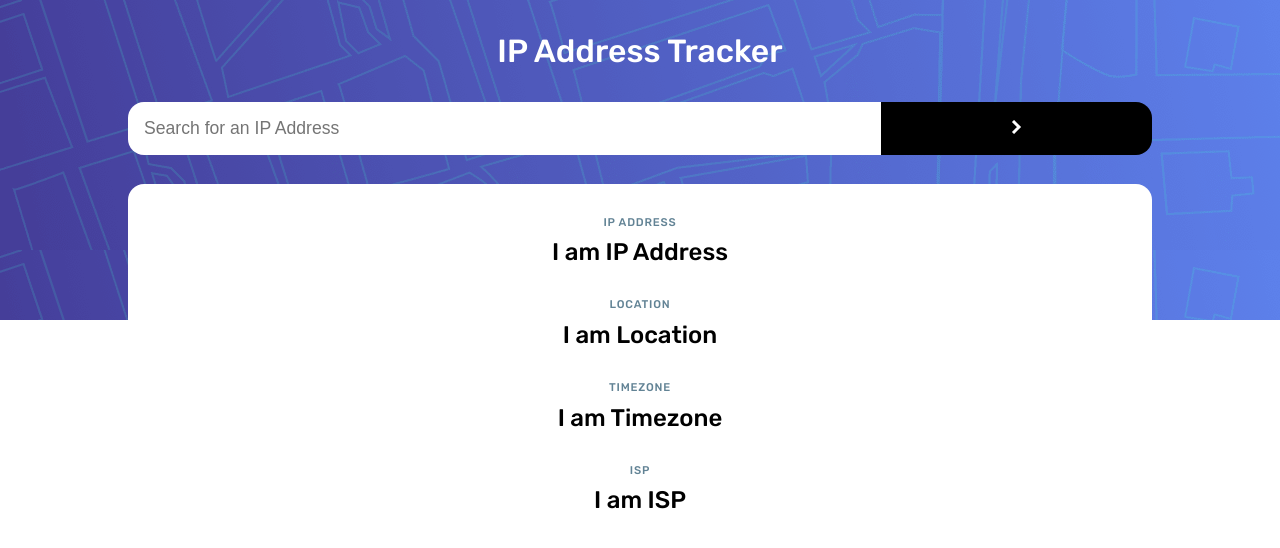
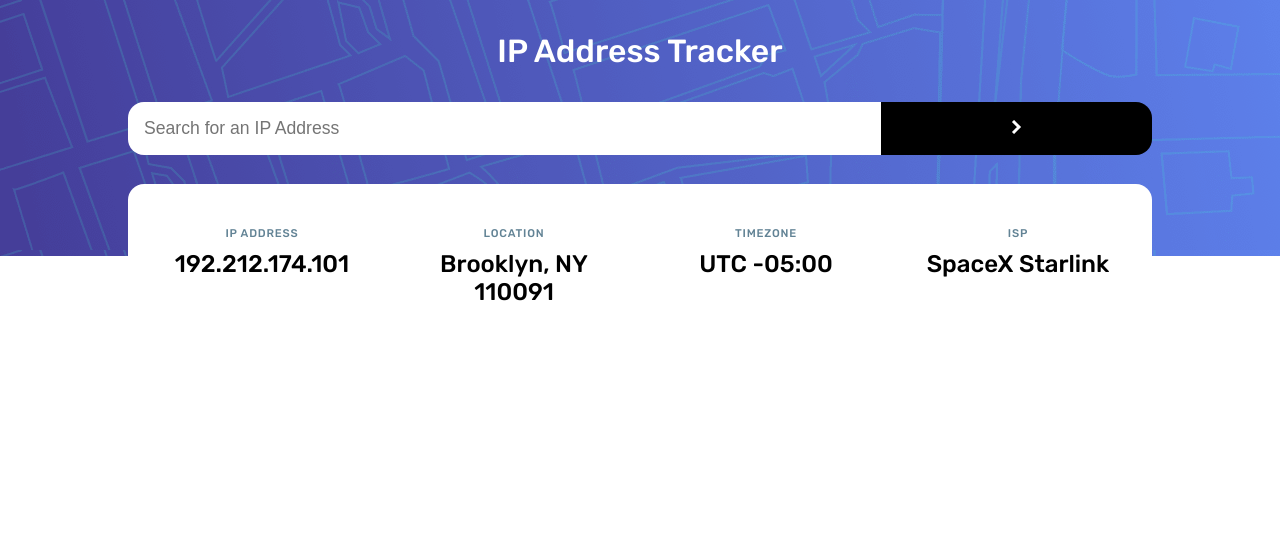
Before and after one commit to Paritosh7/ip-address-tracker, a plain HTML site: page index.html in a window 1280 px wide. Drawn offline with Linux system fonts and the light colour scheme.

Commit message:
media & flex

```diff
--- a/index.html
+++ b/index.html
@@ -26,19 +26,19 @@
         <div id="address-data">
           <div class="data-spacing">
             <h2>IP ADDRESS</h2>
-            <p>I am IP Address</p>
+            <p>192.212.174.101</p>
           </div>
           <div class="data-spacing">
             <h2>LOCATION</h2>
-            <p>I am Location</p>
+            <p>Brooklyn, NY 110091</p>
           </div>
           <div class="data-spacing">
             <h2>TIMEZONE</h2>
-            <p>I am Timezone</p>
+            <p>UTC -05:00</p>
           </div>
           <div class="data-spacing">
             <h2>ISP</h2>
-            <p>I am ISP</p>
+            <p>SpaceX Starlink</p>
           </div>
         </div>
       </div>
--- a/style.css
+++ b/style.css
@@ -56,7 +56,7 @@ button {
 }
 
 .data-spacing {
-  margin-top: 2rem;
+  margin-top: 1.2rem;
 }
 
 #top-half-main {
@@ -90,3 +90,28 @@ button {
 .attribution a {
   color: hsl(228, 45%, 44%);
 }
+
+@media (min-width: 800px) {
+  h2 {
+    /* text-align: left; */
+  }
+  #top-half-main {
+    height: 16rem;
+  }
+
+  #address-data {
+    display: flex;
+    background: white;
+    z-index: 1;
+    border-radius: 1rem;
+    padding: 1.5rem;
+  }
+
+  .data-spacing {
+    flex: 1 1 0;
+  }
+
+  #address-data > * + * {
+    margin-left: 2em;
+  }
+}
```
